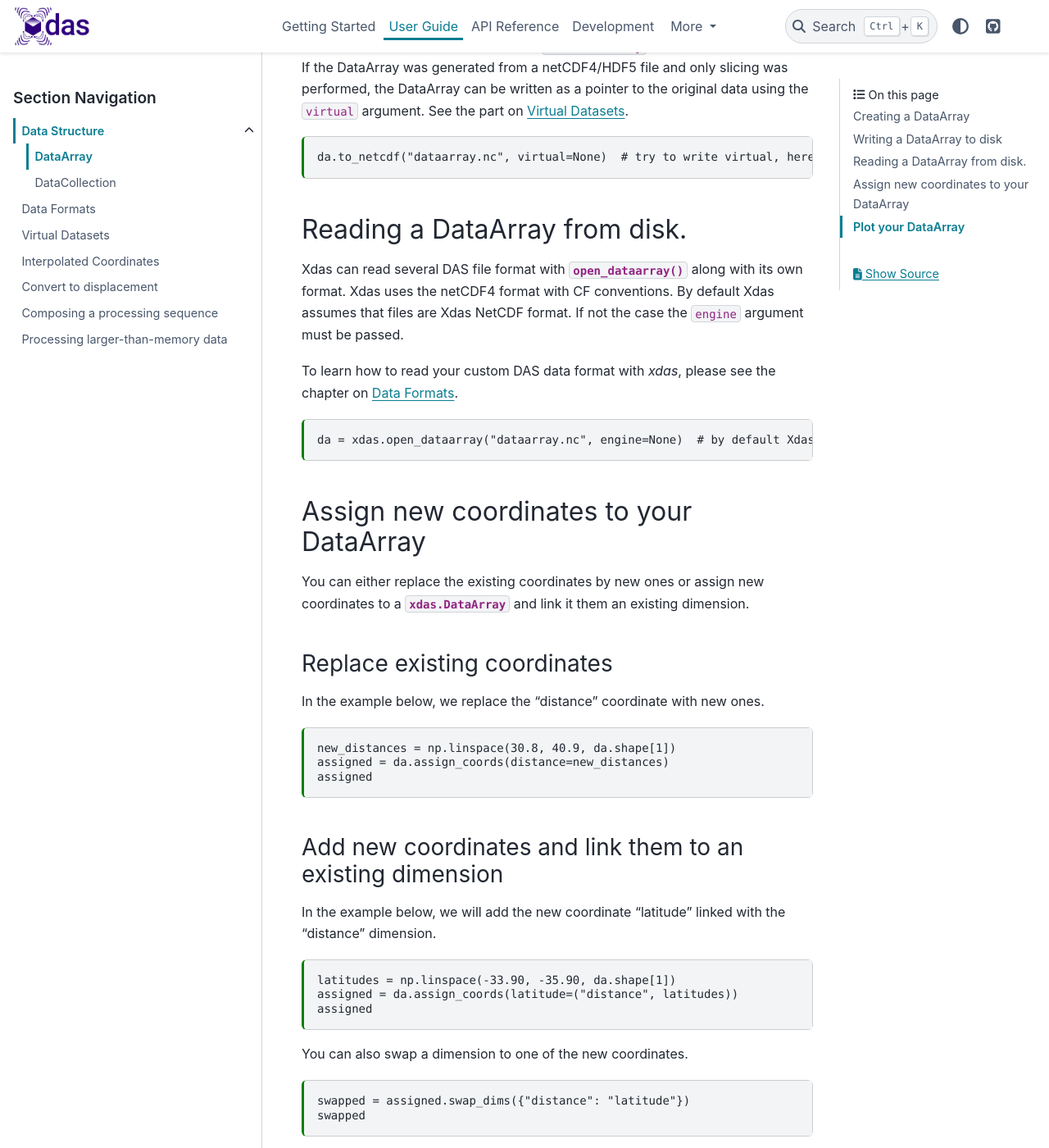
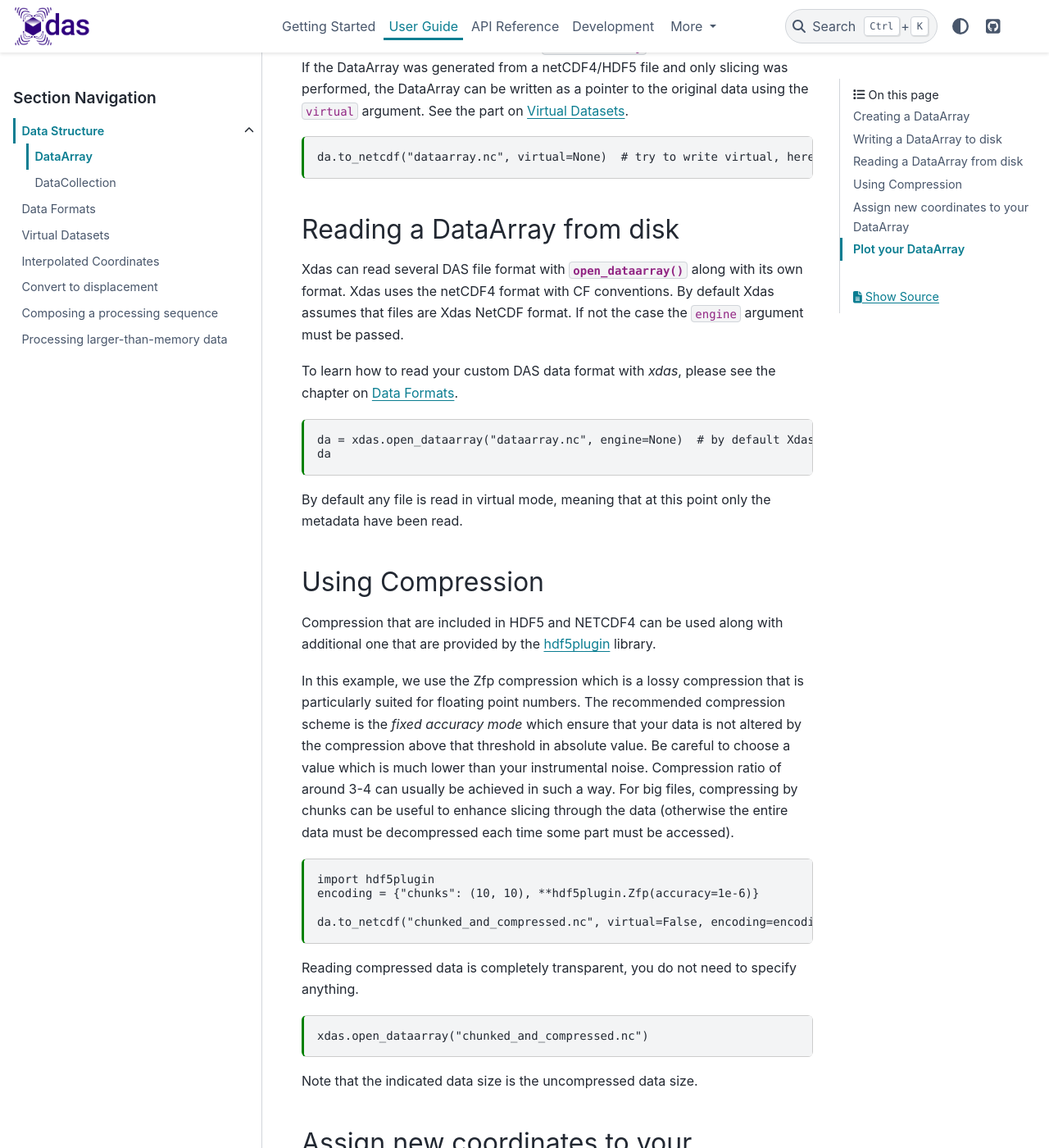
Before and after one commit to xdas-dev/xdas, a Sphinx documentation site: the page built from docs/user-guide/data-structure/dataarray.md, in a window 1280 px wide and 1400 px high, scrolled down 1771 px. Shown: the whole window at 82% size. Built offline with Sphinx 7.4.7 and the PyData theme 0.15.4, drawn with Linux system fonts in a browser that asks for light colours.

Commit message:
Add some documentation in the user-guide for compression.

````diff
--- a/docs/user-guide/data-structure/dataarray.md
+++ b/docs/user-guide/data-structure/dataarray.md
@@ -63,7 +63,7 @@ da
 da.to_netcdf("dataarray.nc", virtual=None)  # try to write virtual, here it's impossible
 ```
 
-## Reading a DataArray from disk.
+## Reading a DataArray from disk
 
 Xdas can read several DAS file format with {py:func}`~xdas.open_dataarray` along with its own format. Xdas uses the netCDF4 format with CF conventions. By default Xdas assumes that files are Xdas NetCDF format. If not the case the `engine` argument must be passed.
 
@@ -71,7 +71,31 @@ To learn how to read your custom DAS data format with *xdas*, please see the cha
 
 ```{code-cell}
 da = xdas.open_dataarray("dataarray.nc", engine=None)  # by default Xdas NetCDF
+da
 ```
+
+By default any file is read in virtual mode, meaning that at this point only the metadata have been read.
+
+## Using Compression
+
+Compression that are included in HDF5 and NETCDF4 can be used along with additional one that are provided by the [hdf5plugin](https://hdf5plugin.readthedocs.io) library.
+
+In this example, we use the Zfp compression which is a lossy compression that is particularly suited for floating point numbers. The recommended compression scheme is the *fixed accuracy mode* which ensure that your data is not altered by the compression above that threshold in absolute value. Be careful to choose a value which is much lower than your instrumental noise. Compression ratio of around 3-4 can usually be achieved in such a way. For big files, compressing by chunks can be useful to enhance slicing through the data (otherwise the entire data must be decompressed each time some part must be accessed).
+
+```{code-cell}
+import hdf5plugin
+encoding = {"chunks": (10, 10), **hdf5plugin.Zfp(accuracy=1e-6)}
+
+da.to_netcdf("chunked_and_compressed.nc", virtual=False, encoding=encoding)
+```
+
+Reading compressed data is completely transparent, you do not need to specify anything.
+
+```{code-cell}
+xdas.open_dataarray("chunked_and_compressed.nc")
+```
+
+Note that the indicated data size is the uncompressed data size.
 
 ## Assign new coordinates to your DataArray
 
````
